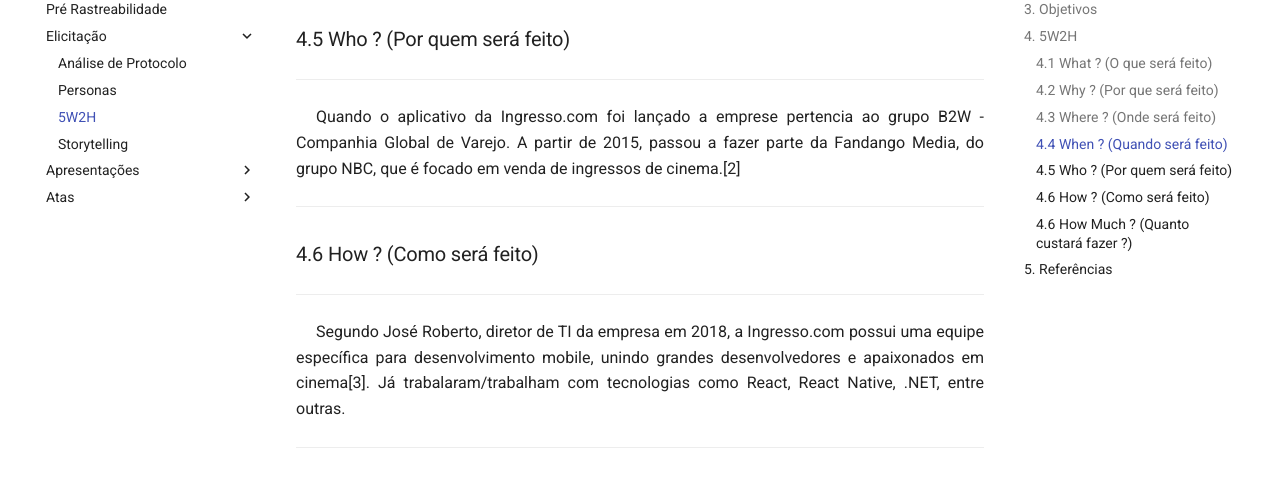
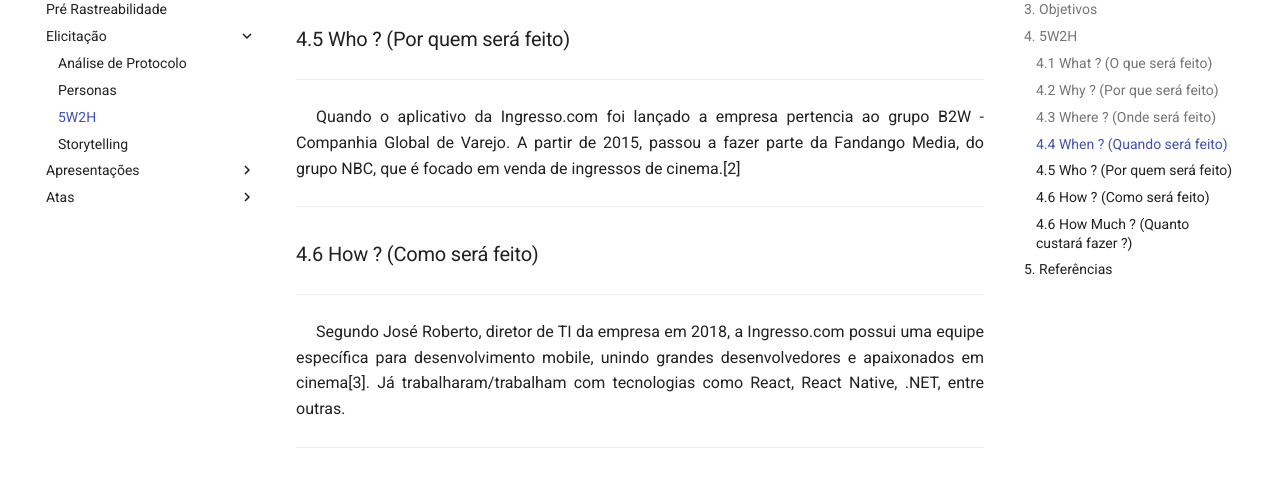
Before and after one commit to Requisitos-de-Software/2021.1-Ingresso.com, an MkDocs documentation site: the page built from docs/elicitacao/5w2h.md, in a window 1280 px wide and 900 px high, scrolled down 1687 px. Shown: the part 153-634 px from the top of the window. Built offline with MkDocs 1.6.1 and Material for MkDocs 9.7.7, drawn with Linux system fonts in a browser that asks for light colours; comment, search, counter and statistics services are not loaded; some of the changed text lies outside the part shown.

Commit message:
#18 Corrigindo erros gramaticais

```diff
--- a/docs/elicitacao/5w2h.md
+++ b/docs/elicitacao/5w2h.md
@@ -7,7 +7,7 @@
 
 
 ## 2. Introdução
-<p style="text-align: justify; text-indent: 20px">O 5W2H é uma ferramenta utilizada para a criação de planos de ações dentro de um projeto. Nada mais é do que "checklist" administrativo que te guia para as melhores tomadas de decisões e organização no trabalho. A sigla 5W2H corresponde às iniciais, em inglês, das sete diretrizes da metodologia, sendo elas: <b>What</b>, <b>Why</b>, <b>Where</b>, <b>When</b>, <b>Who</b>, <b>How</b> e <b>How Much</b>.[1]</p>
+<p style="text-align: justify; text-indent: 20px">O 5W2H é uma ferramenta utilizada para a criação de planos de ações dentro de um projeto. Nada mais é do que um "checklist" administrativo que te guia para as melhores tomadas de decisões e organização no trabalho. A sigla 5W2H corresponde às iniciais, em inglês, das sete diretrizes da metodologia, sendo elas: <b>What</b>, <b>Why</b>, <b>Where</b>, <b>When</b>, <b>Who</b>, <b>How</b> e <b>How Much</b>.[1]</p>
 <p style="text-align: justify; text-indent: 20px">Dentro da Engenharia de Software, é uma metodologia muito utilizada nas etapas de requisitos, uma vez que traz mais clareza e profundidade para os stakeholders envolvidos. Além disso, é muito comum se deparar com algumas adaptações da metodologia, onde a principal é a aplicação da técnica dentro de cada requisito ou user story elaborada, a fim de trazer um maior detalhamento e evitar ambiguidades que é um problema muito comum nesta etapa.</p>
 
 ## 3. Objetivos
@@ -36,12 +36,12 @@
 
 ### 4.5 Who ? (Por quem será feito)
 <hr>
-<p style="text-align: justify; text-indent: 20px">Quando o aplicativo da Ingresso.com foi lançado a emprese pertencia ao grupo B2W - Companhia Global de Varejo. A partir de 2015, passou a fazer parte da Fandango Media, do grupo NBC, que é focado em venda de ingressos de cinema.[2]</p>
+<p style="text-align: justify; text-indent: 20px">Quando o aplicativo da Ingresso.com foi lançado a empresa pertencia ao grupo B2W - Companhia Global de Varejo. A partir de 2015, passou a fazer parte da Fandango Media, do grupo NBC, que é focado em venda de ingressos de cinema.[2]</p>
 <hr>
 
 ### 4.6 How ? (Como será feito)
 <hr>
-<p style="text-align: justify; text-indent: 20px">Segundo José Roberto, diretor de TI da empresa em 2018, a Ingresso.com possui uma equipe específica para desenvolvimento mobile, unindo grandes desenvolvedores e apaixonados em cinema[3]. Já trabalaram/trabalham com tecnologias como React, React Native, .NET, entre outras.</p>
+<p style="text-align: justify; text-indent: 20px">Segundo José Roberto, diretor de TI da empresa em 2018, a Ingresso.com possui uma equipe específica para desenvolvimento mobile, unindo grandes desenvolvedores e apaixonados em cinema[3]. Já trabalharam/trabalham com tecnologias como React, React Native, .NET, entre outras.</p>
 <hr>
 
 ### 4.6 How Much ? (Quanto custará fazer ?)
```
